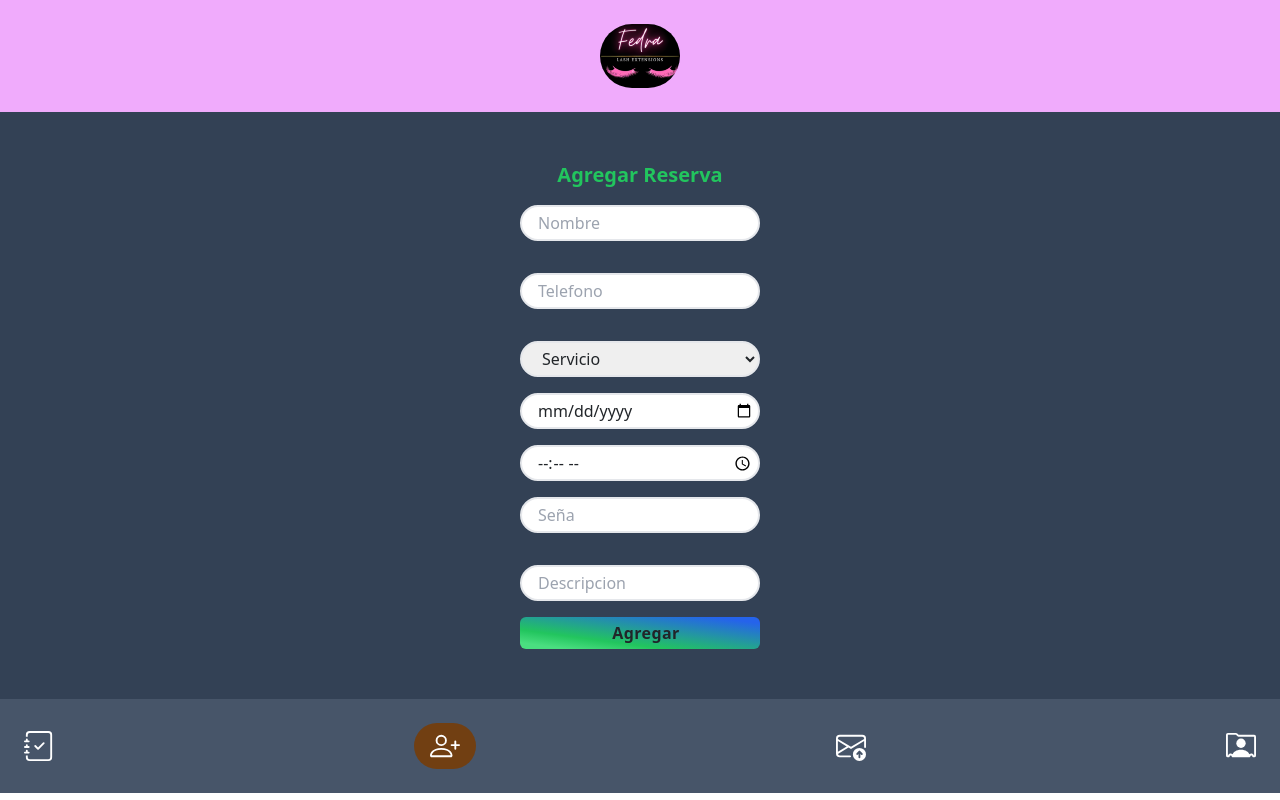
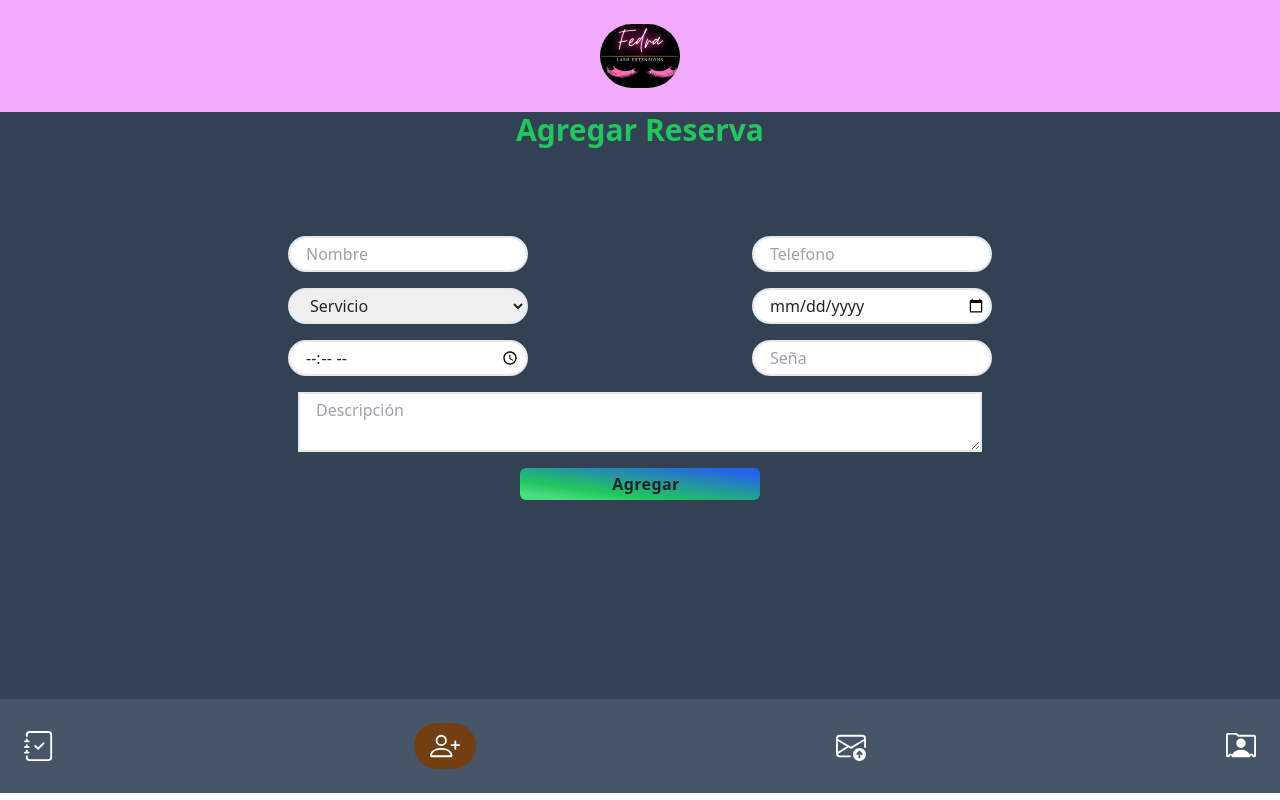
Before and after one commit to waku1044/Agenda-Personal, a React (Vite) app: page /agregarreserva in a window 1280 px wide. Built offline with nearby package versions, Linux system fonts and the light colour scheme.

Commit message:
se mejora el formulario vista

```diff
--- a/src/pages/AgregarReserva.jsx
+++ b/src/pages/AgregarReserva.jsx
@@ -17,7 +17,10 @@ const AgregarReserva = () => {
   return (
     <>
       <Header />
-      <div className="h-[calc(80vh-53px)] bg-slate-700 flex items-center justify-center overflow-auto">
+      <div className="h-[calc(80vh-53px)] bg-slate-700 flex-colum items-center justify-center overflow-auto">
+        <h2 className="text-3xl text-center font-bold text-green-500">
+          Agregar Reserva
+        </h2>
         <Formik
           initialValues={{
             nombre: "",
@@ -65,32 +68,40 @@ const AgregarReserva = () => {
               error.telefono = "El telefono es requerido";
             }
 
-
             return error;
           }}
         >
-          <Form className="flex flex-col gap-3 items-center justify-center p-10 mt-0 ">
-            <h2 className="text-xl font-bold text-green-500">
-              Agregar Reserva
-            </h2>
+          {/* flex flex-col gap-3 items-center justify-center p-10 mt-0 */}
+          <Form className="grid grid-cols-1 sm:grid-cols-2 gap-3  w-3/4 mx-auto p-4 rounded-lg  sm:mt-16">
+            <div className="flex justify-center">
               <Field
                 name="nombre"
                 placeholder="Nombre"
                 className="p-1 ps-3 w-60 rounded-full border-2"
                 required
               />
-            {<ErrorMessage name="nombre"  />&& <p className="text-danger"><ErrorMessage name="nombre"  /></p>}
+              {<ErrorMessage name="nombre" /> && (
+                <p className="text-danger text-center">
+                  <ErrorMessage name="nombre" />
+                </p>
+              )}
+            </div>
 
-
+            <div className="flex justify-center">
               <Field
                 name="telefono"
                 placeholder="Telefono"
                 className="p-1 ps-3 w-60 rounded-full border-2"
                 required
               />
-            {<ErrorMessage name="telefono"  />&& <p className="text-danger"><ErrorMessage name="telefono"  /></p>}
+              {<ErrorMessage name="telefono" /> && (
+                <p className="text-danger text-center">
+                  <ErrorMessage name="telefono" />
+                </p>
+              )}
+            </div>
 
-
+            <div className="flex justify-center">
               <Field
                 as="select"
                 name="servicio"
@@ -117,7 +128,9 @@ const AgregarReserva = () => {
                 <option value="Masajes Reductores">Masajes Reductores</option>
                 <option value="Depilación">Depilación</option>
               </Field>
+            </div>
 
+            <div className="flex justify-center">
               <Field
                 name="fecha"
                 type="date"
@@ -125,14 +138,18 @@ const AgregarReserva = () => {
                 className="p-1 ps-3 w-60 rounded-full border-2"
                 required
               />
+            </div>
 
+            <div className="flex justify-center">
               <Field
                 name="hora"
                 type="time"
                 className="p-1 ps-3 w-60 rounded-full border-2"
                 required
               />
+            </div>
 
+            <div className="flex justify-center">
               <Field
                 name="seña"
                 type="number"
@@ -140,22 +157,30 @@ const AgregarReserva = () => {
                 className="p-1 ps-3 w-60 rounded-full border-2"
                 required
               />
-            {<ErrorMessage name="seña"  />&& <p className="text-danger"><ErrorMessage name="seña" /></p>}
+              {<ErrorMessage name="seña" /> && (
+                <p className="text-danger text-center">
+                  <ErrorMessage name="seña" />
+                </p>
+              )}
+            </div>
 
+            <div className="flex justify-center sm:col-span-2">
               <Field
                 name="descripcion"
-              type="tex"
-              placeholder="Descripcion"
-              className="p-1 ps-3 w-60 rounded-full border-2"
+                component="textarea"
+                placeholder="Descripción"
+                className="p-1 ps-3  border-2 w-75  "
+              />
+            </div>
 
-            />
-
+            <div className="flex justify-center sm:col-span-2">
               <button
                 type="submit"
                 className="bg-gradient-to-tr from-green-400 from-10% via-green-500 via-30% to-blue-600 to-90%  shadow-inherit	 text-dark font-semibold tracking-wide border-0 p-1 ps-3 w-60 rounded-md"
               >
                 Agregar
               </button>
+            </div>
           </Form>
         </Formik>
       </div>
```
Lines whose indentation alone changed are shown as unchanged.
